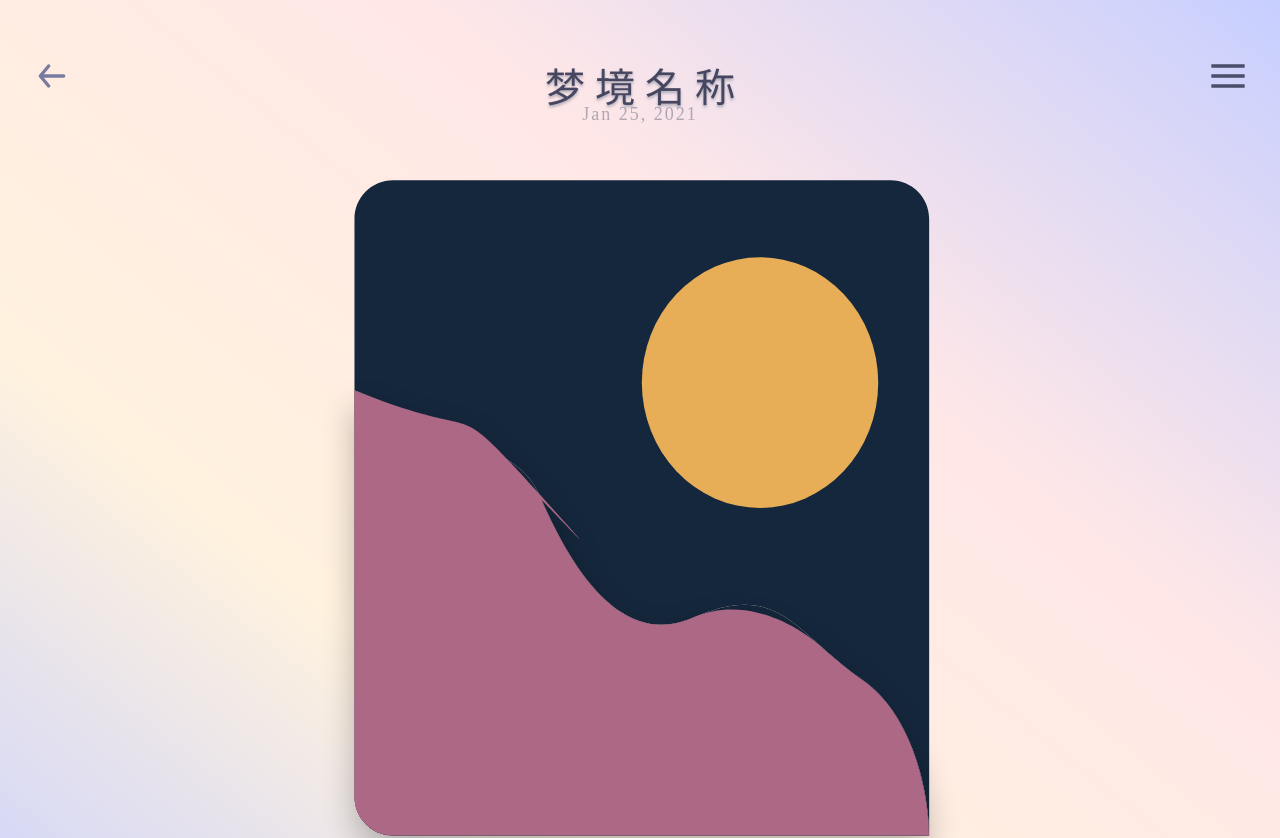
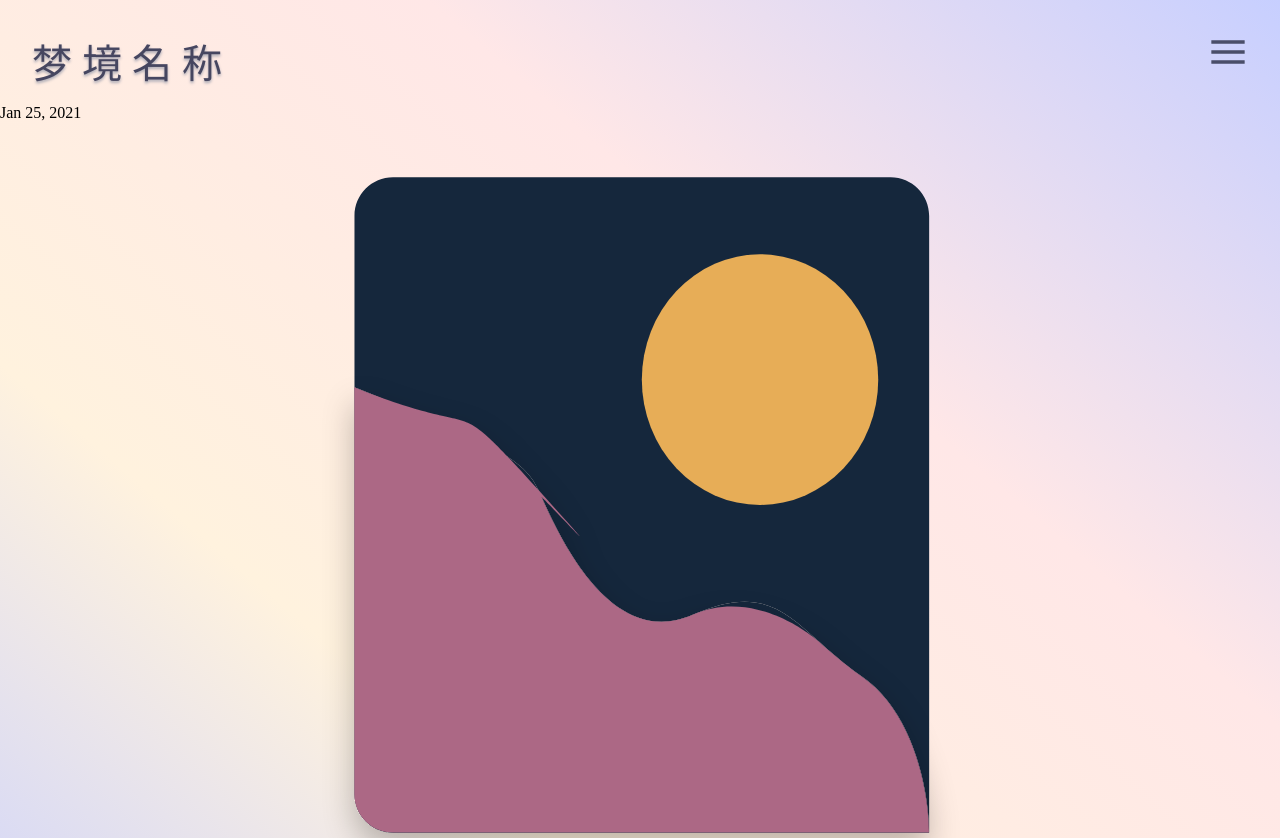
Before and after one commit to UT-Applicataion-Development-Association/dream-diary, a React (Create React App) app in the folder dream-diary-client/: page /dream/1644806089000 in a window 1280 px wide. Shown: the top 838 px of the page. Built offline with nearby package versions, Linux system fonts and the light colour scheme; a web font is replaced by a local one.

Commit message:
imported navbar component

```diff
--- a/dream-diary-client/src/pages/CreateDreamPage/index.js
+++ b/dream-diary-client/src/pages/CreateDreamPage/index.js
@@ -2,6 +2,7 @@ import React, { useState } from "react";
 import { Link, useParams } from "react-router-dom";
 import backButton from "../assets/create_back_button.svg";
 import profile from "../assets/profile.svg";
+import NavBar from "../../components/NavBar/index";
 
 import "./create-page.scss";
 
@@ -9,9 +10,10 @@ class CreateDreamPage extends React.Component {
   render() {
     return (
       <div className="page create-dream-page">
-        <div className="profile-button">
+        {/* <div className="profile-button">
           <img src={profile} alt="profile-button" />
-        </div>
+        </div> */}
+        <NavBar title={""} />
         <Content />
         {/* <Footer /> */}
         {/* CREATE DREAM PAGE id={this.props.params.id} */}
--- a/dream-diary-client/src/pages/HomePage/index.js
+++ b/dream-diary-client/src/pages/HomePage/index.js
@@ -1,8 +1,8 @@
 import React from "react";
 import { Link } from "react-router-dom";
-import Toggle from "../assets/toggle_menu.svg";
 import NewButton from "../assets/new_dream.svg";
 import Dream4 from "../assets/dream4.svg";
+import NavBar from "../../components/NavBar/index";
 
 import "./home-page.scss";
 
@@ -37,7 +37,7 @@ class HomePage extends React.Component {
   render() {
     return (
       <div className="page home-page">
-        <NavBar />
+        <NavBar title={"梦 境 墙"} />
         <main className="home-main">
           {/* <div>
             <Link to="/dream/3">Link to ViewDream</Link>
@@ -50,14 +50,14 @@ class HomePage extends React.Component {
   }
 }
 
-const NavBar = () => {
-  return (
-    <section className="home-nav">
-      <span className="nav-text">梦 境 墙</span>
-      <img src={Toggle} alt="toggle-menu" className="toggle-menu" />
-    </section>
-  );
-};
+// const NavBar = () => {
+//   return (
+//     <section className="home-nav">
+//       <span className="nav-text">梦 境 墙</span>
+//       <img src={Toggle} alt="toggle-menu" className="toggle-menu" />
+//     </section>
+//   );
+// };
 
 const Footer = () => {
   return (
--- a/dream-diary-client/src/pages/ViewDreamPage/index.js
+++ b/dream-diary-client/src/pages/ViewDreamPage/index.js
@@ -1,8 +1,8 @@
 import React from "react";
 import { useParams } from "react-router-dom";
 import backButton from "../assets/back_button.svg";
-import Toggle from "../assets/toggle_menu.svg";
 import Dream3 from "../assets/dream3.svg";
+import NavBar from "../../components/NavBar/index";
 
 import "./view-page.scss";
 
@@ -10,9 +10,17 @@ class ViewDreamPage extends React.Component {
   render() {
     return (
       <div className="page view-dream-page">
-        <NavBar />
+        <NavBar title={"梦 境 名 称"} />
         <Dream />
         {/* DREAM PAGE id={this.props.params.id} */}
+        <img
+          src={backButton}
+          alt="back-button"
+          className="back-button"
+          onClick={() => {
+            window.history.back();
+          }}
+        />
       </div>
     );
   }
@@ -24,29 +32,22 @@ const ViewDreamPageWrapper = (props) => {
   return <ViewDreamPage params={params} {...props} />;
 };
 
-const NavBar = () => {
-  return (
-    <div className="view-nav">
-      <section className="view-nav-top">
-        <img
-          src={backButton}
-          alt="back-button"
-          className="back-button"
-          onClick={() => {
-            window.history.back();
-          }}
-        />
-        <span className="dream-title">梦 境 名 称</span>
-        <img src={Toggle} alt="toggle-menu" className="toggle-menu" />
-      </section>
-      <section className="view-nav-bottom">Jan 25, 2021</section>
-    </div>
-  );
-};
+// const NavBar = () => {
+//   return (
+//     <div className="view-nav">
+//       <section className="view-nav-top">
+//         <span className="dream-title">梦 境 名 称</span>
+//         <img src={Toggle} alt="toggle-menu" className="toggle-menu" />
+//       </section>
+//       <section className="view-nav-bottom">Jan 25, 2021</section>
+//     </div>
+//   );
+// };
 
 const Dream = () => {
   return (
     <div>
+      <div>Jan 25, 2021</div>
       <img src={Dream3} alt="dream-image" className="dream-image" />
       <p className="dream-description">
         梦是一种主体经验，是人在某些阶段的睡眠时产生的想像中的影像、声音、思考或感觉，通常是非自愿的。[1]人们尚未真正理解梦的内容、机制和作用，但是自从史前时期开始，梦就是哲学和宗教感兴趣的话题，也产生了许多有关的科学猜想。研究梦的科学学科称作梦学。[2]除了人以外，很多人也相信做梦也会发生在其他动物身上。动物已经确定会有快
```
